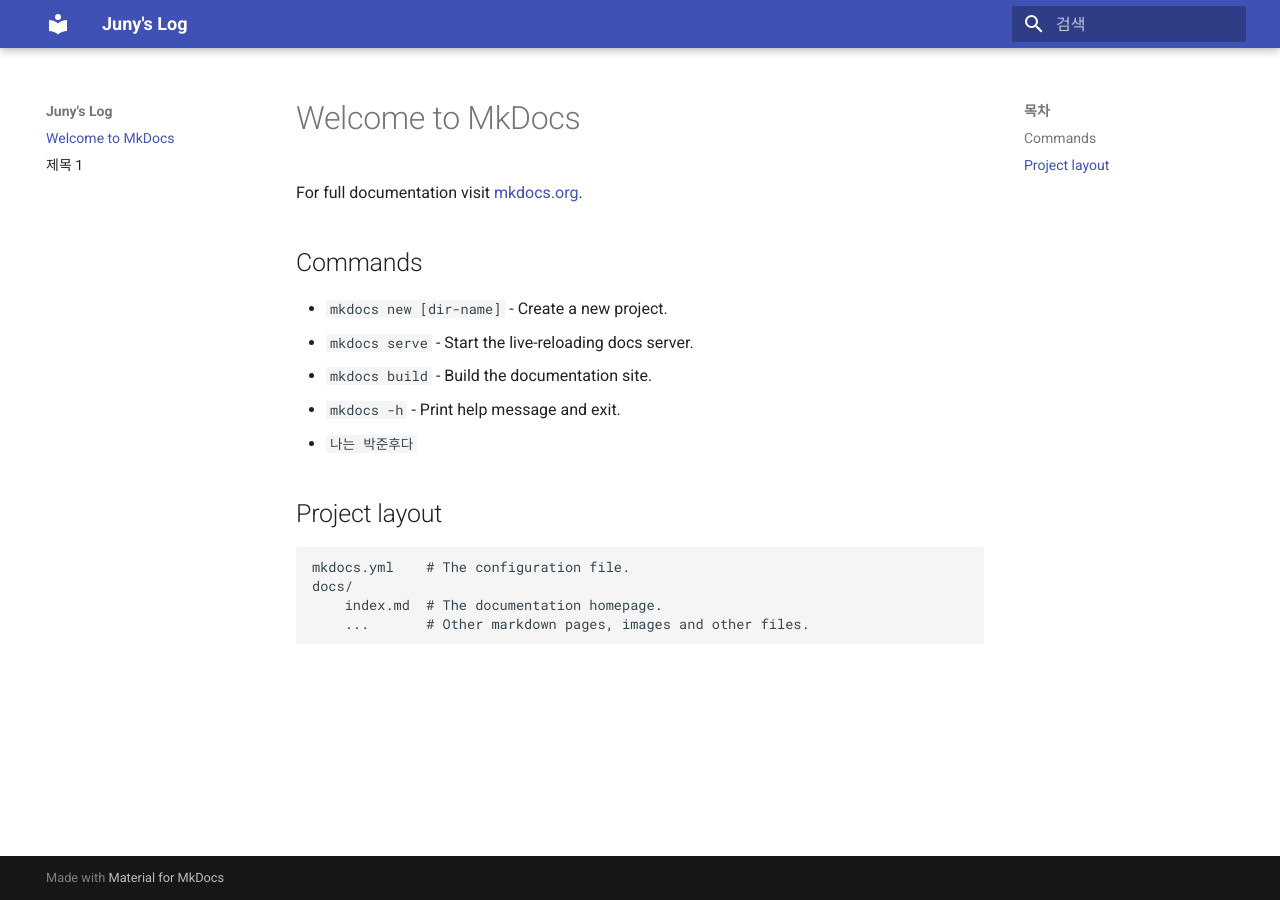
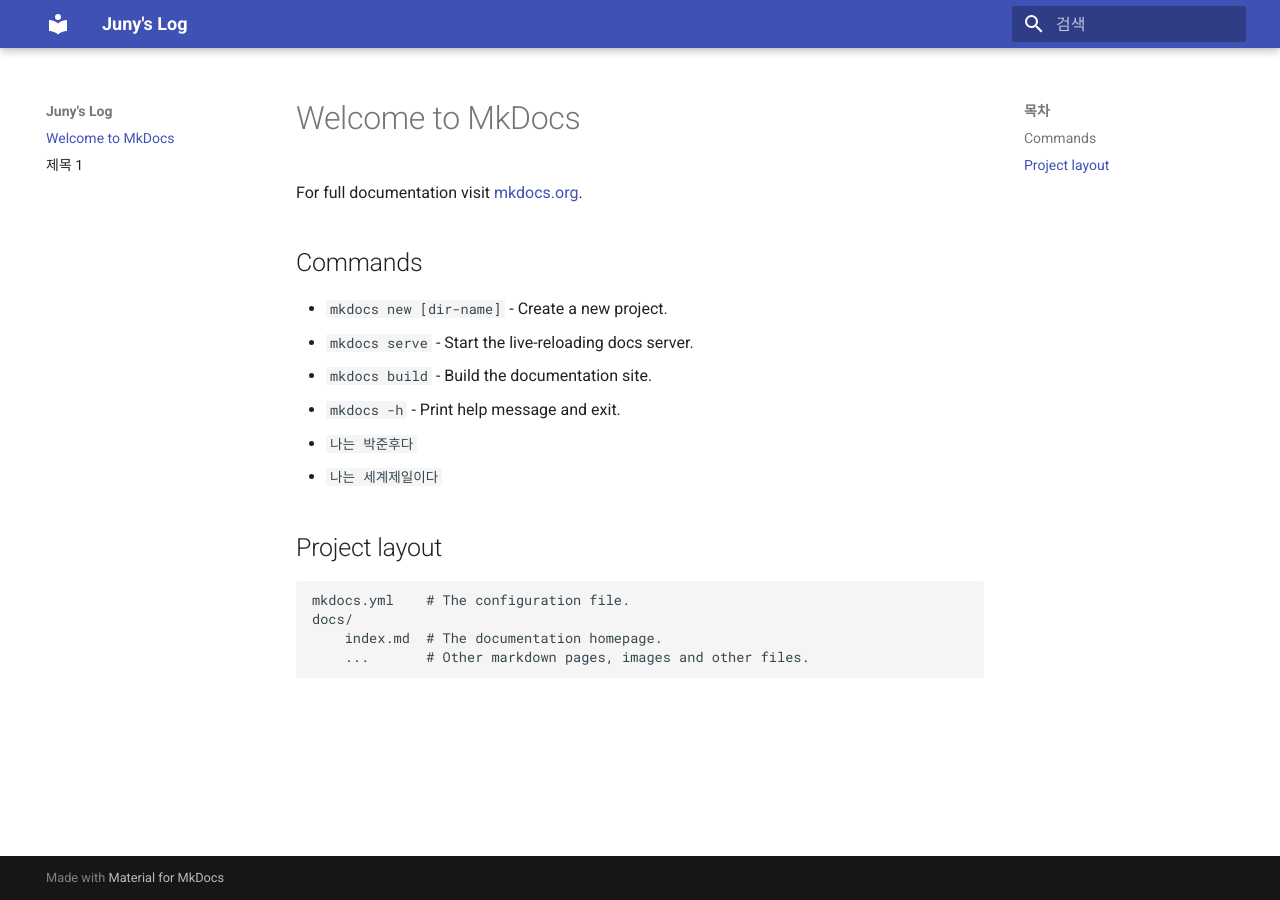
Before and after one commit to junypark0427/junypark0427.github.io, an MkDocs documentation site: the page built from docs/index.md, in a window 1280 px wide. Built offline with MkDocs 1.6.1 and Material for MkDocs 9.7.7, drawn with Linux system fonts in a browser that asks for light colours.

Commit message:
안녕하세요

```diff
--- a/docs/index.md
+++ b/docs/index.md
@@ -9,6 +9,7 @@
 * `mkdocs build` - Build the documentation site.
 * `mkdocs -h` - Print help message and exit.
 * `나는 박준후다`
+* `나는 세계제일이다`
 
 ## Project layout
 
```
